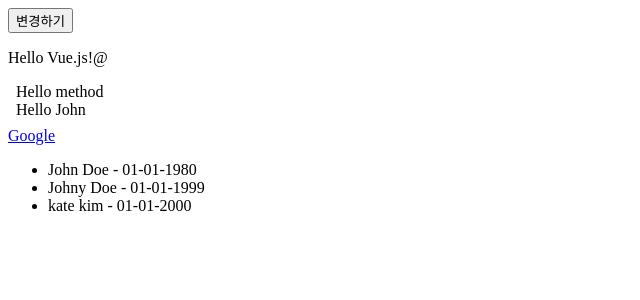
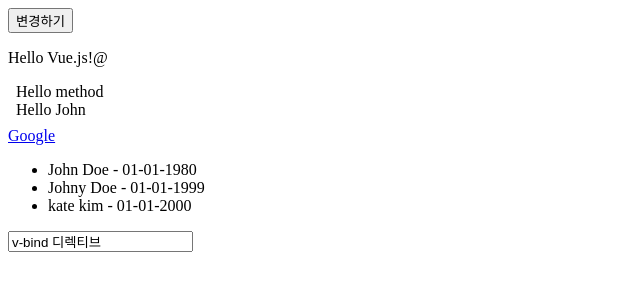
Before and after one commit to Woochang1132/VueBook, a Vue app: page / in a window 1280 px wide. Shown: the top 300 px of the page, without its empty margins (0-640 px from the left). Built offline with nearby package versions, Linux system fonts and the light colour scheme.

Commit message:
VueBook : vue-bind 설정 추가

```diff
--- a/src/App.vue
+++ b/src/App.vue
@@ -3,6 +3,7 @@
   <MethodReturn/>
   <LinkValue/>
   <VForDirective/>
+  <VbindApp/>
 </template>
 
 <script>
@@ -10,6 +11,7 @@
 import MethodReturn from './components/MethodReturn.vue'
 import LinkValue from './components/LinkValue.vue'
 import VForDirective from './components/VForDirective.vue'
+import VbindApp from './components/VbindApp.vue'
 
 export default {
   name: 'App',
@@ -17,7 +19,8 @@
     TransitionTag,
     MethodReturn,
     LinkValue,
-    VForDirective
+    VForDirective,
+    VbindApp
   }
 }
 </script>
--- /dev/null
+++ b/src/components/VbindApp.vue
@@ -0,0 +1,22 @@
+<template>
+        <div>
+            <input id="a" type="text" v-bind:value="message">
+            <br/>
+
+        </div>
+</template>
+
+<script>
+    export default {
+        data() {
+            return {
+               message: "v-bind 디렉티브",
+
+            }
+        },
+    }
+</script>
+
+<style lang="scss" scoped>
+
+</style>
```
